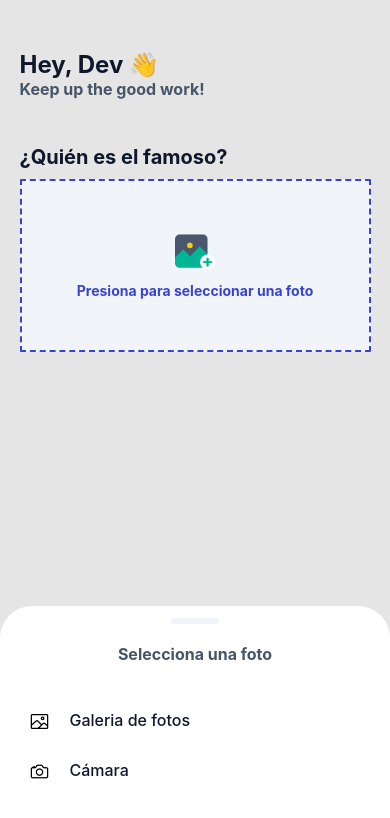
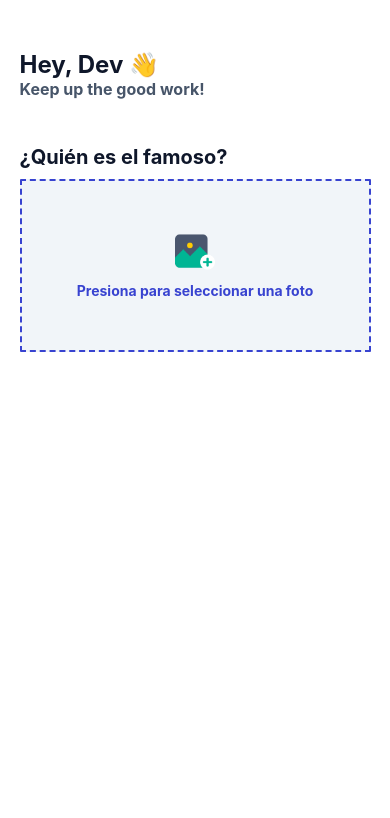
Before and after one commit to Juggantiss/nomada-challenge, a React Native app: screen /Home in a window 390 px wide. Shown: the top 818 px of the page. Built offline with nearby package versions, Linux system fonts and the light colour scheme.

Commit message:
Creado animación para escoger la fuente de la foto

```diff
--- a/src/components/DragZone.jsx
+++ b/src/components/DragZone.jsx
@@ -8,7 +8,7 @@ import {
 } from "react-native";
 import * as ImagePicker from "expo-image-picker";
 
-export default function DragZone() {
+export default function DragZone({ open, opened }) {
   const [image, setImage] = useState(null);
 
   const pickImage = async () => {
@@ -27,7 +27,13 @@ export default function DragZone() {
   };
 
   return (
-    <TouchableOpacity style={styles.dragZone} onPress={pickImage}>
+    <TouchableOpacity
+      style={{
+        ...styles.dragZone,
+        backgroundColor: opened ? "rgba(15, 23, 42, 0.2)" : "#F1F5F9"
+      }}
+      onPress={open}
+    >
       <Image
         source={require("../../assets/image-icon.png")}
         style={styles.icon}
@@ -43,7 +49,6 @@ const styles = StyleSheet.create({
     alignItems: "center",
     justifyContent: "center",
     width: "100%",
-    backgroundColor: "#F1F5F9",
     marginTop: 10,
     borderRadius: 1,
     borderWidth: 2,
--- a/src/components/SelectSource.jsx
+++ b/src/components/SelectSource.jsx
@@ -7,10 +7,10 @@ import {
 } from "react-native";
 import { Ionicons } from "@expo/vector-icons";
 
-export default function SelectSource() {
+export default function SelectSource({ close }) {
   return (
-    <View style={styles.container}>
-      <TouchableOpacity style={styles.divider}></TouchableOpacity>
+    <>
+      <TouchableOpacity style={styles.divider} onPress={close} />
       <Text style={styles.subtitle}>Selecciona una foto</Text>
       <View style={styles.options}>
         <TouchableOpacity style={styles.btn_option}>
@@ -22,7 +22,7 @@ export default function SelectSource() {
           <Text style={styles.text_label}>Cámara</Text>
         </TouchableOpacity>
       </View>
-    </View>
+    </>
   );
 }
 
--- a/src/screens/Home.jsx
+++ b/src/screens/Home.jsx
@@ -1,16 +1,45 @@
+import React, { useState, useRef } from "react";
 import {
   StyleSheet,
   Text,
   View,
   Platform,
-  TouchableOpacity
+  Animated,
+  TouchableOpacity,
+  Button
 } from "react-native";
 import DragZone from "../components/DragZone";
 import SelectSource from "../components/SelectSource";
 
 export default function Home() {
+  const [open, setOpen] = useState(false);
+  const fadeAnim = useRef(new Animated.Value(0)).current;
+
+  const fadeIn = () => {
+    Animated.timing(fadeAnim, {
+      toValue: 1,
+      duration: 100,
+      useNativeDriver: true
+    }).start();
+    setOpen(true);
+  };
+
+  const fadeOut = () => {
+    Animated.timing(fadeAnim, {
+      toValue: 0,
+      duration: 200,
+      useNativeDriver: true
+    }).start();
+    setOpen(false);
+  };
+
   return (
-    <View style={styles.container}>
+    <View
+      style={{
+        ...styles.container,
+        backgroundColor: open ? "rgba(15, 23, 42, 0.5)" : "#FFFFFF"
+      }}
+    >
       <View style={styles.header}>
         <Text style={styles.title}>Hey, Dev 👋</Text>
         <Text style={styles.subtitle}>Keep up the good work!</Text>
@@ -20,9 +49,18 @@ export default function Home() {
         {/* {image && (
           <Image source={{ uri: image }} style={{ width: 200, height: 200 }} />
         )} */}
-        <DragZone />
+        <DragZone open={fadeIn} opened={open} />
       </View>
-      <SelectSource />
+      <Animated.View
+        style={[
+          styles.footer,
+          {
+            opacity: fadeAnim
+          }
+        ]}
+      >
+        <SelectSource close={fadeOut} />
+      </Animated.View>
     </View>
   );
 }
@@ -30,7 +68,6 @@ export default function Home() {
 const styles = StyleSheet.create({
   container: {
     flex: 1,
-    backgroundColor: "#E5E5E5",
     alignItems: "flex-start",
     justifyContent: "flex-start"
   },
@@ -38,15 +75,22 @@ const styles = StyleSheet.create({
     flex: 0.12,
     marginTop: 50,
     marginLeft: "5%",
-    backgroundColor: "#E5E5E5",
     width: "95%"
   },
   uploader: {
     flex: 0.58,
     marginLeft: "5%",
     marginRight: "5%",
-    backgroundColor: "#E5E5E5",
     width: "90%"
+  },
+  footer: {
+    flex: 0.3,
+    width: "100%",
+    alignItems: "center",
+    justifyContent: "flex-start",
+    backgroundColor: "#FFFFFF",
+    borderTopLeftRadius: 32,
+    borderTopRightRadius: 32
   },
   title: {
     fontSize: 24,
```
